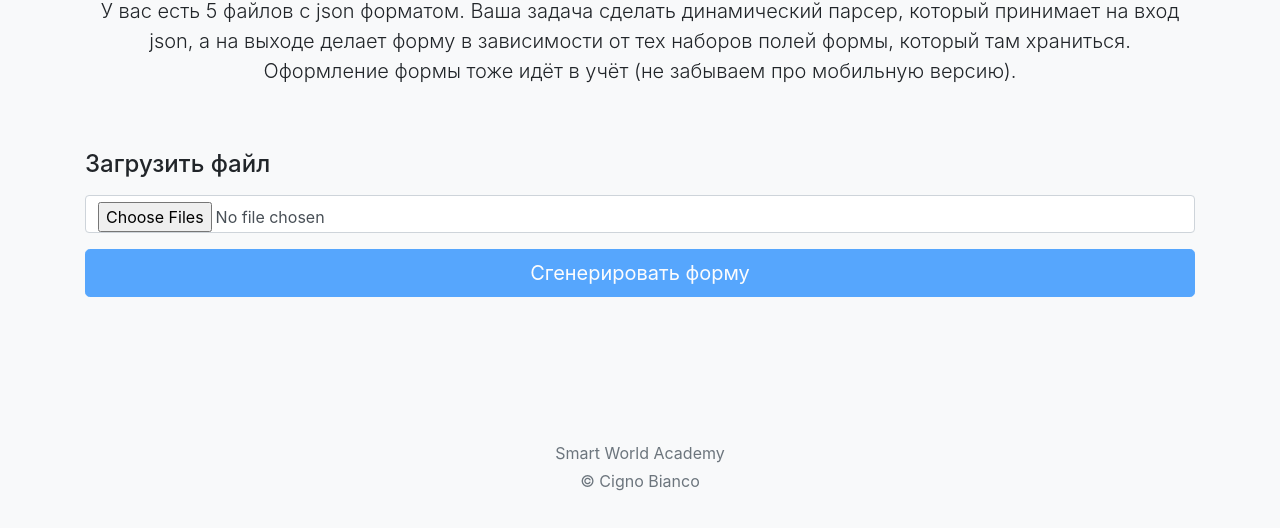
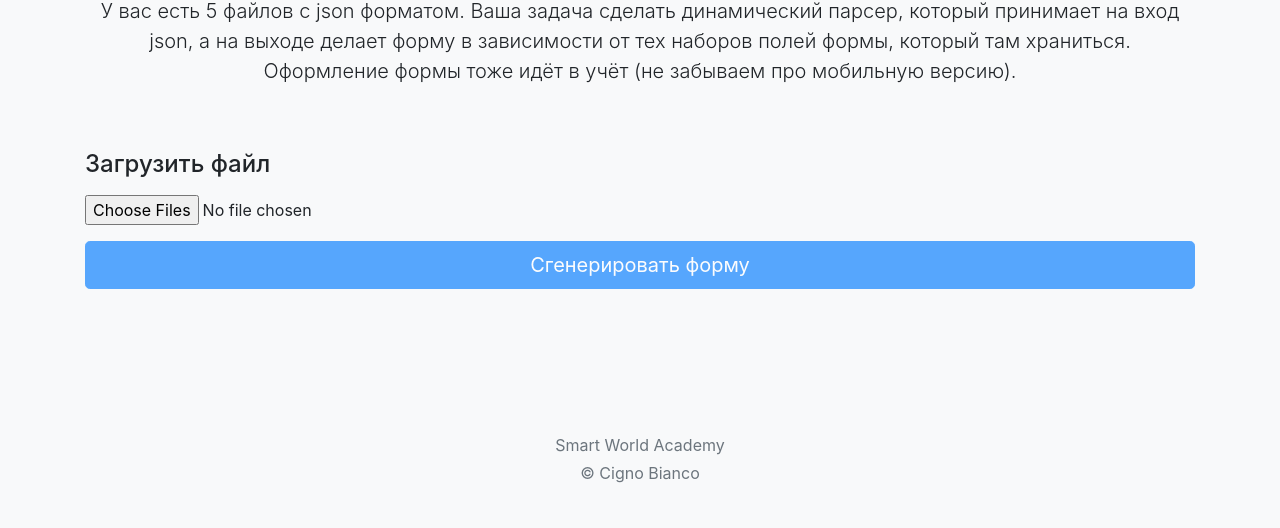
Before and after one commit to cignoBianco/SWA2, a plain HTML site: page index.html in a window 1280 px wide. Shown: the part 98-626 px from the top of the page. Drawn offline with nearby package versions, Linux system fonts and the light colour scheme.

Commit message:
file input

```diff
--- a/index.html
+++ b/index.html
@@ -40,7 +40,7 @@
                 <h4 class="mb-3">Загрузить файл</h4>
                 <form class="needs-validation" novalidate>
                     <div class="mb-9">
-                        <input type="file"  class="form-control mb-3" id="jsonInput" class="form-control" name="jsonInput" type="file" accept="*.json"  multiple="multiple" />
+                        <input type="file"  class="form-control-file mb-3" id="jsonInput" class="form-control" name="jsonInput" type="file" accept="*.json"  multiple="multiple" />
                         <button type="submit"  class="btn btn-primary btn-lg btn-block" >Сгенерировать форму</button>
                         <div class="invalid-feedback" id="errorMessage">
                             <span>Неверный формат файлов</span>
```
